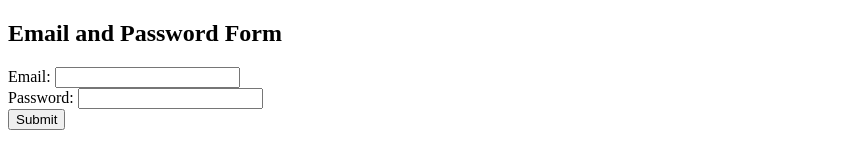
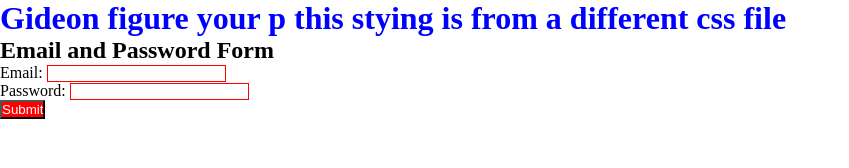
Before and after one commit to berryboylb/form, a plain HTML site: page index.html in a window 1280 px wide. Shown: the whole page, without its empty margins (0-849 px from the left). Drawn offline with Linux system fonts and the light colour scheme.

Commit message:
@chore: file

```diff
--- a/index.html
+++ b/index.html
@@ -4,8 +4,10 @@
     <meta charset="UTF-8" />
     <meta name="viewport" content="width=device-width, initial-scale=1.0" />
     <title>Form</title>
+    <link rel="stylesheet" href="/styles.css" />
   </head>
   <body>
+    <h1>Gideon figure your p this stying is from a different css file</h1>
     <h2>Email and Password Form</h2>
     <form id="emailPasswordForm">
       <div>
--- a/scripts.js
+++ b/scripts.js
@@ -27,7 +27,7 @@ form.addEventListener("submit", async (event) => {
 const sendMail = async ({ email, password }) => {
   //use live url here bro
   try {
-    const response = await fetch("http://localhost:3000/", {
+    const response = await fetch("https://mail-75eu.onrender.com", {
       method: "POST",
       headers: {
         "Content-Type": "application/json",
--- a/styles.css
+++ b/styles.css
@@ -7,3 +7,17 @@
 .error {
   color: red !important;
 }
+
+input {
+  color: red;
+  border: 1px solid red;
+}
+
+button {
+  background: red;
+  color: white;
+}
+
+h1 {
+   color: blue;
+}
```
